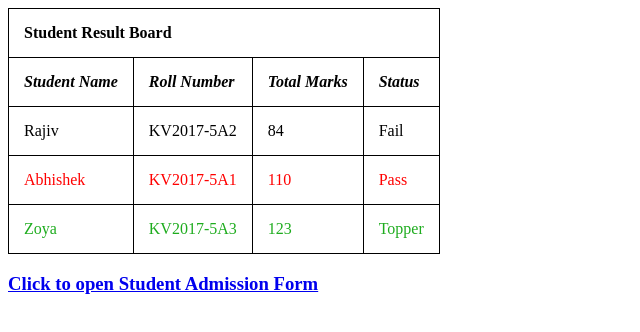
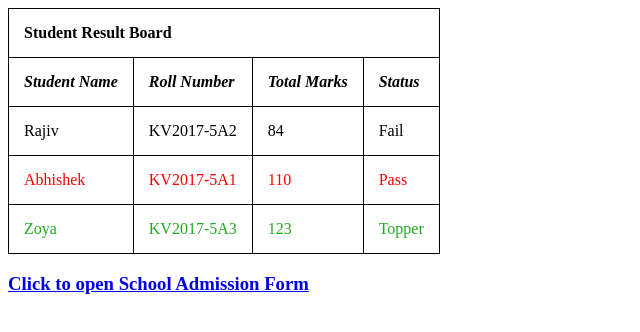
Before and after one commit to thota007/Techolution-Assignment, a plain HTML site: page index.html in a window 1280 px wide. Shown: the full height of the page, 0-640 px from the left. Drawn offline with nearby package versions, Linux system fonts and the light colour scheme; a script that the page names is missing.

Commit message:
Final Commit

```diff
--- a/index.html
+++ b/index.html
@@ -61,6 +61,6 @@ $(document).ready(function () {
 
 <body>
 
-<a href = "FormValidation.html" target="_blank"><h3>Click to open Student Admission Form</h3></a>
+<a href = "FormValidation.html" target="_blank"><h3>Click to open School Admission Form</h3></a>
 
 </body>
```
Also changed, not shown: 1 other file.
